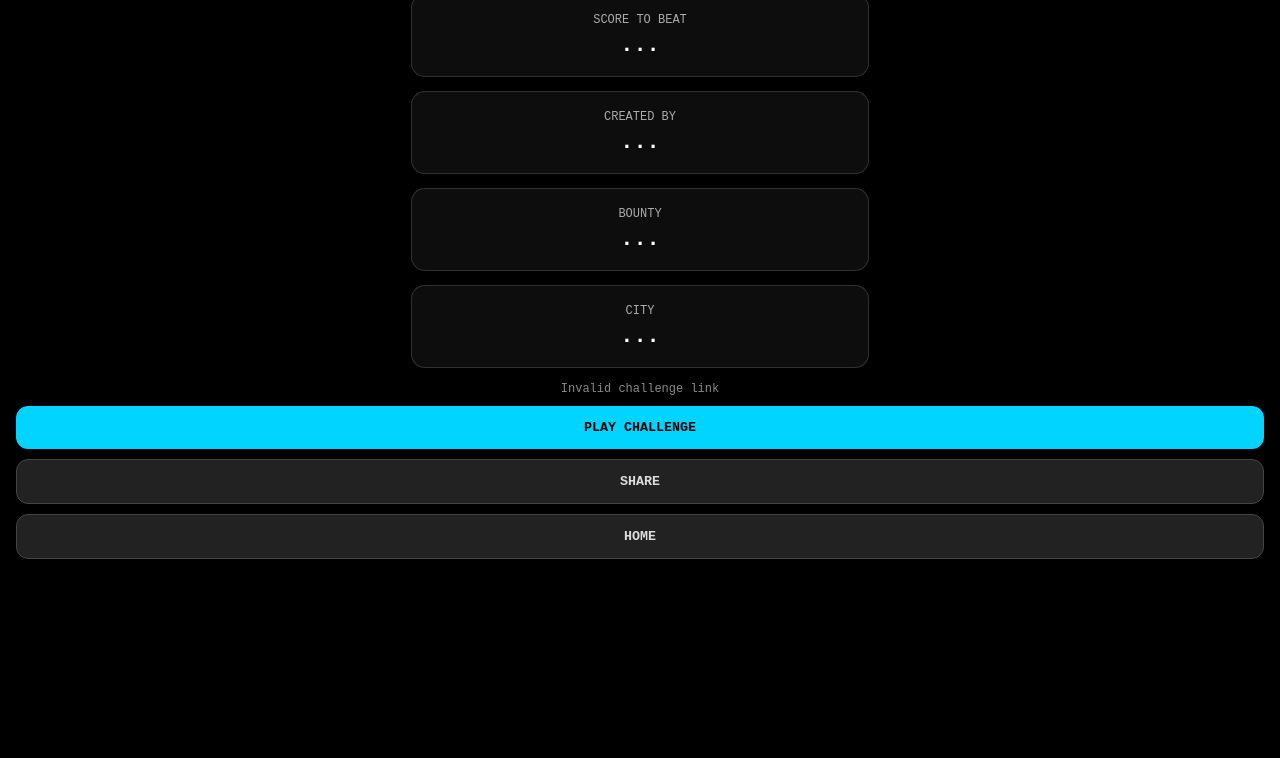
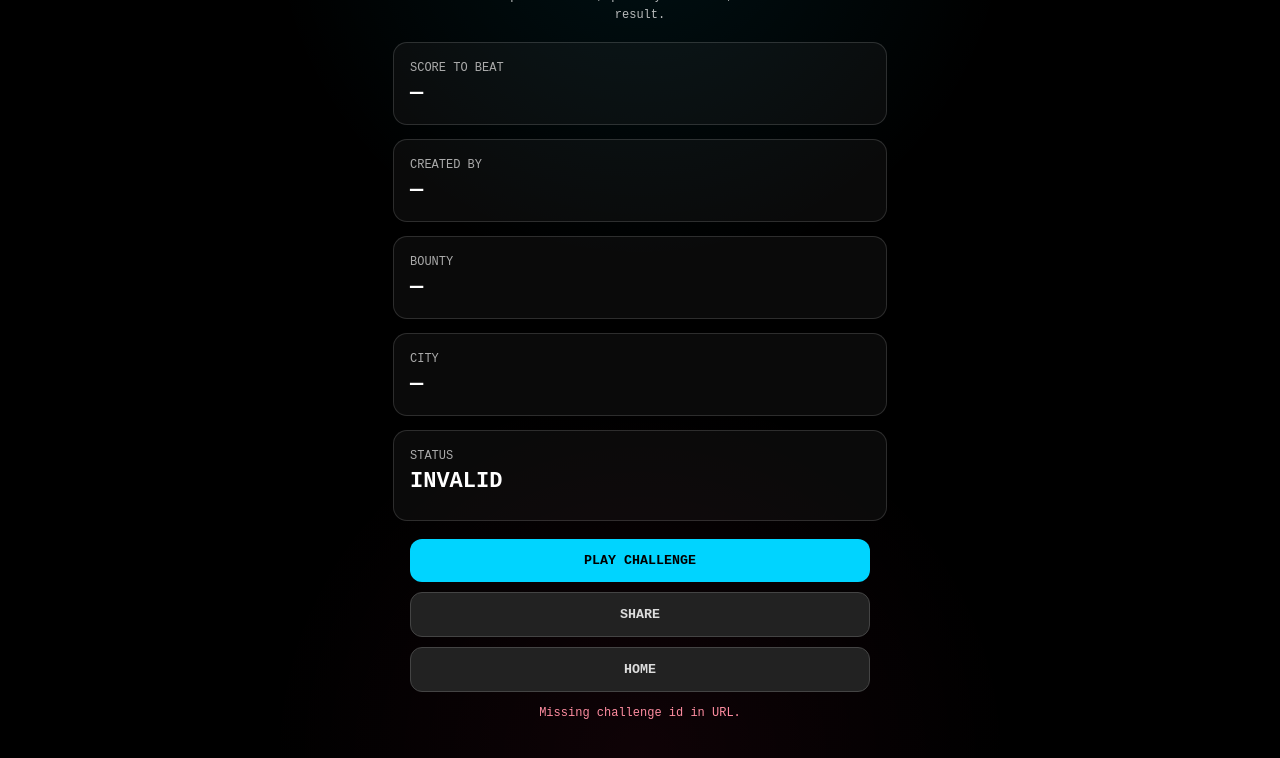
Before and after one commit to uuur1363-arch/neon-world-99, a website: page challenge.html in a window 1280 px wide. Shown: the part 93-851 px from the top of the page. Before the commit the page ends 800 px from the top, so only its background shows below. Drawn offline with Linux system fonts and the light colour scheme.

Commit message:
Update challenge.html

```diff
--- a/challenge.html
+++ b/challenge.html
@@ -1,33 +1,47 @@
 <!DOCTYPE html>
-<html>
+<html lang="en">
 <head>
-<meta name="viewport" content="width=device-width, initial-scale=1, maximum-scale=1">
+  <meta name="viewport" content="width=device-width, initial-scale=1, maximum-scale=1, user-scalable=no, viewport-fit=cover">
   <meta charset="UTF-8">
   <title>NEON WORLD '99 — CHALLENGE</title>
-
   <style>
-
     body{
       margin:0;
-padding:30px 16px;
-background:#000;
-color:white;
+      padding:30px 16px 36px;
+      background:
+        radial-gradient(circle at top, rgba(0,212,255,.08), transparent 35%),
+        radial-gradient(circle at bottom, rgba(255,45,107,.06), transparent 35%),
+        #000;
+      color:#fff;
       font-family:monospace;
       text-align:center;
+      -webkit-user-select:none;
+      user-select:none;
+      -webkit-touch-callout:none;
     }
 
     h1{
       color:#00d4ff;
-margin-bottom:10px;
+      margin:8px 0 12px;
+      text-shadow:0 0 10px rgba(0,212,255,.22);
+    }
+
+    .sub{
+      color:rgba(255,255,255,.72);
+      font-size:12px;
+      max-width:430px;
+      margin:0 auto 18px;
+      line-height:1.55;
     }
 
     .card{
-max-width:420px;
+      max-width:460px;
       margin:0 auto 14px;
-padding:18px;
+      padding:18px 16px;
       border-radius:14px;
-border:1px solid rgba(255,255,255,.15);
-background:rgba(255,255,255,.05);
+      border:1px solid rgba(255,255,255,.14);
+      background:rgba(255,255,255,.04);
+      text-align:left;
     }
 
     .label{
@@ -38,143 +52,219 @@ margin-bottom:6px;
 
     .big{
       font-size:22px;
+      color:#fff;
       font-weight:bold;
+      word-break:break-word;
+    }
+
+    .muted{
+      font-size:12px;
+      color:#888;
+      line-height:1.6;
+    }
+
+    .actions{
+      max-width:460px;
+      margin:18px auto 0;
+      display:flex;
+      flex-direction:column;
+      gap:10px;
     }
 
     .btn{
       width:100%;
       padding:14px;
-margin-top:10px;
       border:none;
       border-radius:12px;
-background:#00d4ff;
-color:black;
+      font-family:monospace;
       font-weight:bold;
-font-family:monospace;
+      cursor:pointer;
+      -webkit-tap-highlight-color:transparent;
     }
 
-.btn2{
+    .primary{
+      background:#00d4ff;
+      color:#000;
+    }
+
+    .secondary{
       background:#222;
       color:#ddd;
       border:1px solid #444;
     }
 
-.small{
-font-size:12px;
-color:#888;
-margin-top:8px;
+    .danger{
+      background:#4b0f1f;
+      color:#ffb3c1;
+      border:1px solid #7a2039;
     }
 
+    #status{
+      max-width:460px;
+      margin:12px auto 0;
+      font-size:12px;
+      color:#aaa;
+      white-space:pre-wrap;
+      line-height:1.5;
+    }
   </style>
 </head>
-
 <body>
 
   <h1>CHALLENGE</h1>
+  <div class="sub">
+    Beat the posted score, prove your skill, and share the result.
+  </div>
 
   <div class="card">
     <div class="label">SCORE TO BEAT</div>
-<div id="score" class="big">...</div>
+    <div id="score" class="big">Loading...</div>
   </div>
 
   <div class="card">
     <div class="label">CREATED BY</div>
-<div id="creator" class="big">...</div>
+    <div id="creator" class="big">Loading...</div>
   </div>
 
   <div class="card">
     <div class="label">BOUNTY</div>
-<div id="bounty" class="big">...</div>
+    <div id="bounty" class="big">Loading...</div>
   </div>
 
   <div class="card">
     <div class="label">CITY</div>
-<div id="city" class="big">...</div>
+    <div id="city" class="big">Loading...</div>
   </div>
 
-<div id="status" class="small"></div>
+  <div class="card">
+    <div class="label">STATUS</div>
+    <div id="challengeStatus" class="big">Loading...</div>
+    <div id="extraInfo" class="muted" style="margin-top:8px;"></div>
+  </div>
 
-<button id="playBtn" class="btn">PLAY CHALLENGE</button>
-<button id="shareBtn" class="btn btn2">SHARE</button>
-<button onclick="location.href='/'" class="btn btn2">HOME</button>
+  <div class="actions">
+    <button id="playBtn" class="btn primary">PLAY CHALLENGE</button>
+    <button id="shareBtn" class="btn secondary">SHARE</button>
+    <button id="homeBtn" class="btn secondary">HOME</button>
+  </div>
+
+  <div id="status"></div>
 
   <script>
-
-function shortWallet(w){
-const s = String(w||"");
-if(!s) return "unknown";
-if(s.length<10) return s;
-return s.slice(0,4)+"..."+s.slice(-4);
+    function shortWallet(w) {
+      const s = String(w || "");
+      if (!s) return "unknown";
+      if (s.length <= 12) return s;
+      return s.slice(0, 4) + "..." + s.slice(-4);
     }
 
-function getId(){
-const p = new URLSearchParams(location.search);
-return p.get("id") || "";
+    function getChallengeId() {
+      const p = new URLSearchParams(window.location.search);
+      return String(p.get("id") || "").trim();
     }
 
-async function loadChallenge(){
+    function setStatus(msg, isError = false) {
+      const el = document.getElementById("status");
+      el.textContent = msg || "";
+      el.style.color = isError ? "#ff8da1" : "#aaa";
+    }
 
-const id = getId();
+    async function loadChallenge() {
+      const id = getChallengeId();
 
-if(!id){
-document.getElementById("status").innerText="Invalid challenge link";
+      if (!id) {
+        document.getElementById("score").textContent = "—";
+        document.getElementById("creator").textContent = "—";
+        document.getElementById("bounty").textContent = "—";
+        document.getElementById("city").textContent = "—";
+        document.getElementById("challengeStatus").textContent = "INVALID";
+        setStatus("Missing challenge id in URL.", true);
         return;
       }
 
-try{
+      try {
+        const r = await fetch(`/api/get-challenge?id=${encodeURIComponent(id)}`, {
+          method: "GET"
+        });
 
-const r = await fetch(`/api/get-challenge?id=${encodeURIComponent(id)}`);
-const j = await r.json();
+        let j = {};
+        try {
+          j = await r.json();
+        } catch {}
 
-if(!r.ok || !j.ok){
-document.getElementById("status").innerText="Challenge not found";
+        if (!r.ok || !j.ok || !j.challenge) {
+          document.getElementById("score").textContent = "—";
+          document.getElementById("creator").textContent = "—";
+          document.getElementById("bounty").textContent = "—";
+          document.getElementById("city").textContent = "—";
+          document.getElementById("challengeStatus").textContent = "NOT FOUND";
+          setStatus(j.error || "Challenge not found.", true);
           return;
         }
 
         const c = j.challenge;
 
-document.getElementById("score").innerText = c.score_to_beat;
-document.getElementById("creator").innerText = shortWallet(c.creator_wallet);
-document.getElementById("bounty").innerText = `${c.bounty_sol} SOL`;
-document.getElementById("city").innerText = c.city;
+        document.getElementById("score").textContent = String(Number(c.score_to_beat || 0));
+        document.getElementById("creator").textContent = shortWallet(c.creator_wallet);
+        document.getElementById("bounty").textContent = `${Number(c.bounty_sol || 0).toFixed(3)} SOL`;
+        document.getElementById("city").textContent = String(c.city || "unknown");
 
-if(c.status === "claimed"){
-document.getElementById("status").innerText =
-`Challenge claimed by ${shortWallet(c.winner_wallet)}`;
+        const statusText = String(c.status || "open").toUpperCase();
+        document.getElementById("challengeStatus").textContent = statusText;
+
+        if (c.status === "claimed") {
+          document.getElementById("extraInfo").textContent =
+            `Winner: ${shortWallet(c.winner_wallet || "")}`;
+        } else {
+          document.getElementById("extraInfo").textContent =
+            `Week: ${String(c.week_key || "")}`;
         }
 
-}catch{
-
-document.getElementById("status").innerText="Failed to load challenge";
-
+        setStatus("Challenge loaded.");
+      } catch (e) {
+        document.getElementById("challengeStatus").textContent = "ERROR";
+        setStatus(`Failed to load challenge: ${String(e.message || e)}`, true);
+      }
     }
 
+    document.getElementById("playBtn").addEventListener("click", () => {
+      const id = getChallengeId();
+
+      if (!id) {
+        setStatus("Challenge id missing.", true);
+        return;
       }
 
-document.getElementById("playBtn").onclick = () => {
+      try {
+        localStorage.setItem("neon99_active_challenge", id);
+      } catch {}
 
-const id = getId();
+      window.location.href = "/city.html";
+    });
 
-localStorage.setItem("neon99_active_challenge", id);
+    document.getElementById("shareBtn").addEventListener("click", async () => {
+      const url = window.location.href;
+      const text = `Beat this Neon World '99 challenge:\n${url}`;
 
-location.href = "/city.html";
+      if (navigator.share) {
+        try {
+          await navigator.share({
+            title: "Neon World '99 Challenge",
+            text
+          });
+          return;
+        } catch {}
+      }
 
-};
+      window.location.href =
+        `https://twitter.com/intent/tweet?text=${encodeURIComponent(text)}`;
+    });
 
-document.getElementById("shareBtn").onclick = () => {
-
-const url = location.href;
-
-const text = `Beat this Neon World '99 score challenge!\n${url}`;
-
-const x = `https://twitter.com/intent/tweet?text=${encodeURIComponent(text)}`;
-
-location.href = x;
-
-};
+    document.getElementById("homeBtn").addEventListener("click", () => {
+      window.location.href = "/index.html";
+    });
 
     loadChallenge();
-
   </script>
 
 </body>
```
Lines whose indentation alone changed are shown as unchanged.
